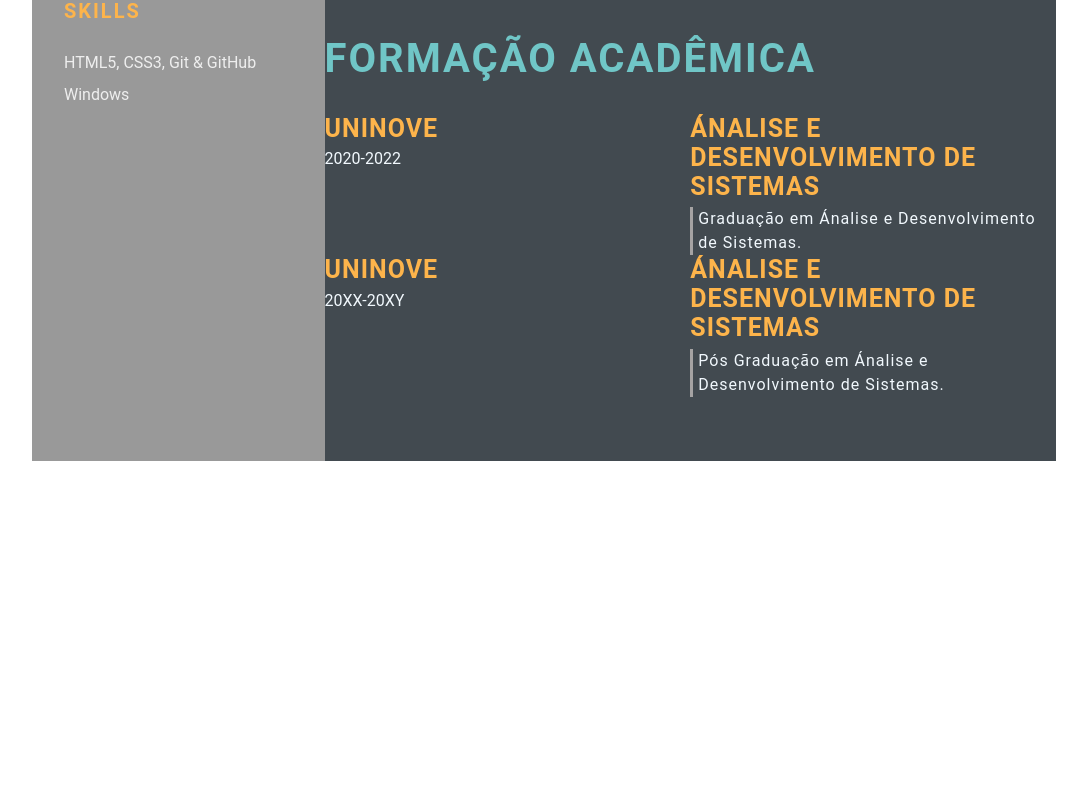
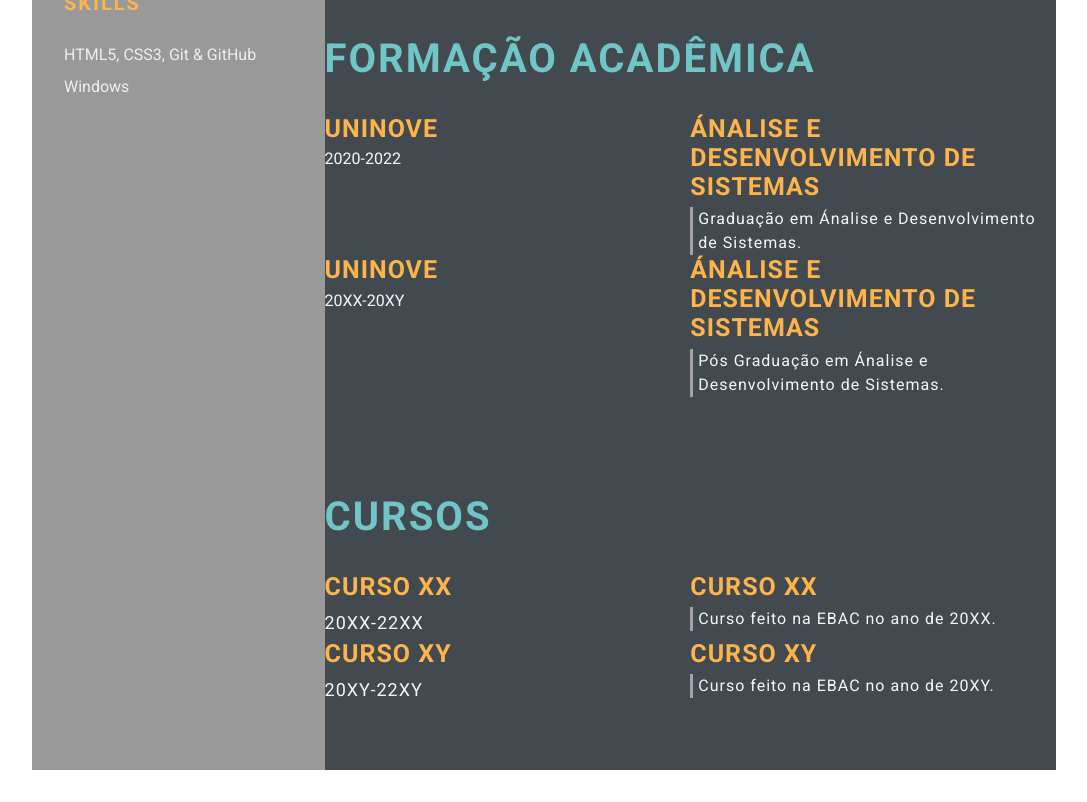
Before and after one commit to Maathh01/Maathh01.github.io, a plain HTML site: page index.html in a window 1280 px wide. Shown: the part 706-1508 px from the top of the page, without its empty margins (96-1183 px from the left). Before the commit the page ends 1199 px from the top, so only its background shows below. Drawn offline with Linux system fonts and the light colour scheme.

Commit message:
Desafio day-06 jornada-dev (#4)

```diff
--- a/index.html
+++ b/index.html
@@ -5,6 +5,15 @@
   <meta http-equiv="X-UA-Compatible" content="IE=edge">
   <meta name="viewport" content="width=device-width, initial-scale=1.0">
   <link rel="stylesheet" href="style.css">
+
+  <!-- Google font  -->
+  <link rel="preconnect" href="https://fonts.googleapis.com">
+  <link rel="preconnect" href="https://fonts.gstatic.com" crossorigin>
+  <link href="https://fonts.googleapis.com/css2?family=Roboto:ital,wght@0,100;0,300;0,400;0,700;1,100;1,300;1,400;1,700&display=swap" rel="stylesheet">
+
+  <!-- font-awesome -->
+  <link rel="stylesheet" href="https://cdnjs.cloudflare.com/ajax/libs/font-awesome/4.7.0/css/font-awesome.min.css">
+
   <title>CV</title>
 
 </head>
@@ -97,7 +106,32 @@
           <div class="education-right">
             <p class="education-subject">Ánalise e Desenvolvimento de Sistemas</p>
             <p class="education-desc">
-             Pós Graduação em Ánalise e Desenvolvimento de Sistemas.
+              Pós Graduação em Ánalise e Desenvolvimento de Sistemas.
+            </p>
+          </div>
+        </div>
+      </section>
+      <section class="awards gap">
+        <div class="right-title">Cursos</div>
+        <div class="awards-contents">
+          <div class="awards-left">
+            <p class="awards-company-name">Curso XX</p>
+            <p class="awards-time-period">20XX-22XX</p>
+          </div>
+          <div class="awards-right">
+            <p class="awards-name">Curso XX</p>
+            <p class="awards-desc">
+              Curso feito na EBAC no ano de 20XX.
+            </p>
+          </div>
+          <div class="awards-left">
+            <p class="awards-company-name">Curso XY</p>
+            <p class="awards-time-period">20XY-22XY</p>
+          </div>
+          <div class="awards-right">
+            <p class="awards-name">Curso XY</p>
+            <p class="awards-desc">
+              Curso feito na EBAC no ano de 20XY.
             </p>
           </div>
         </div>
```
